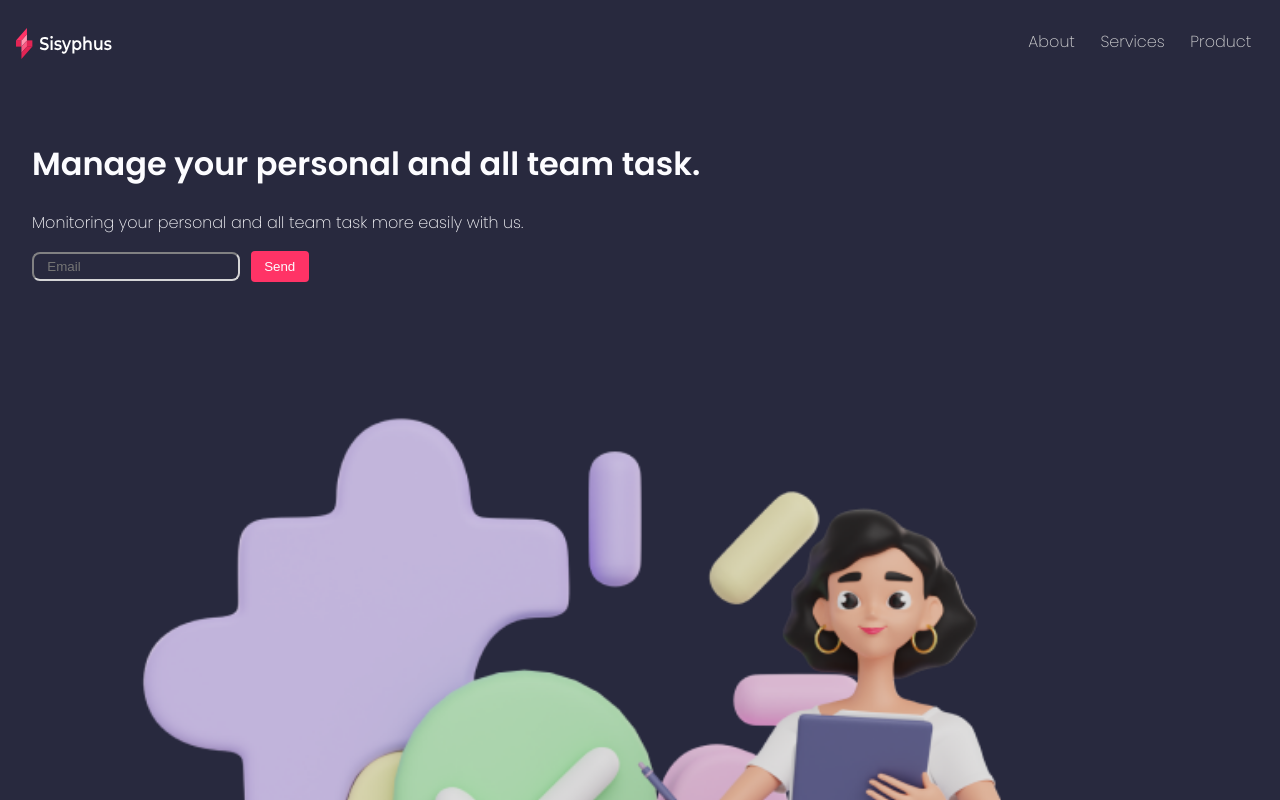
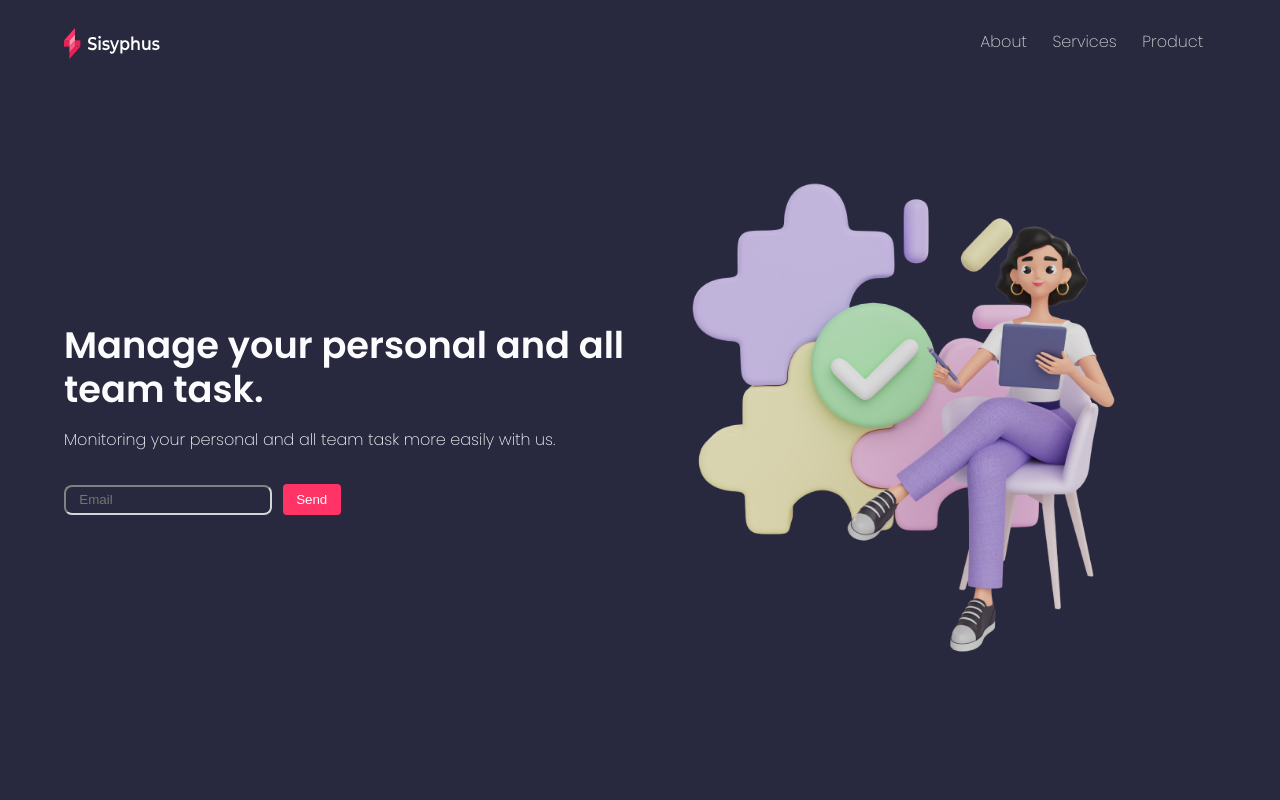
Before and after one commit to MarinaBajic/Sisyphus, a plain HTML site: page index.html in a window 1280 px wide. Shown: the top 800 px of the page. Drawn offline with Linux system fonts and the light colour scheme.

Commit message:
added media tablet

```diff
--- a/css/main.scss
+++ b/css/main.scss
@@ -34,14 +34,14 @@ button {
     border-radius: 0.3em;
 }
 
-.demo {
+.demo, .hero-image {
     display: none;
 }
 
 header {
     display: flex;
     justify-content: space-between;
-    padding: 1em;
+    padding: 1em 2em;
 
     .logo {
         width: 6em;
@@ -58,7 +58,8 @@ header {
 }
 
 .hero {
-    padding: 2em;
+    padding: 2em 2em;
+    display: grid;
 
     .email {
         input {
@@ -75,3 +76,38 @@ header {
         }
     }
 }
+
+
+@media only screen and (min-width: 650px) {
+    header {
+        padding: 1em 4em;
+    }
+
+    .hero {
+        display: grid;
+        grid-template-columns: 50% auto;
+        padding: 2em 4em;
+
+        .content {
+            margin: auto 0;
+
+            h1 {
+                line-height: 1.2em;
+                font-size: 2.3rem;
+                margin-bottom: 0;
+            }
+
+            p {
+                margin-bottom: 2em;
+            }
+        }
+
+        .hero-image {
+            display: unset;
+            width: 100%;
+        }
+    }
+}
+
+@media only screen and (min-width: 650px) {
+}
--- a/index.html
+++ b/index.html
@@ -60,7 +60,7 @@
                 <button>Send</button>
             </div>
         </div>
-        <img src="images/hero image.png" alt="Hero image">
+        <img class="hero-image" src="images/hero image.png" alt="Hero image">
     </div>
 </body>
 </html>
```
Also changed, not shown: css/main.css, 1 other file.
